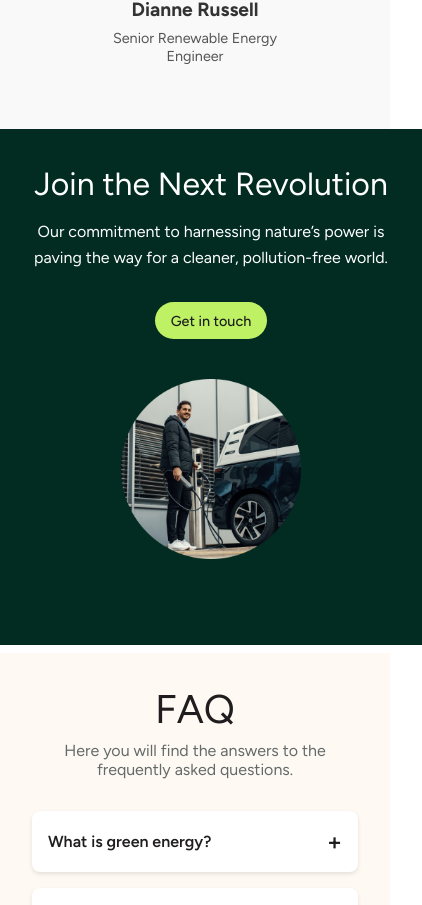
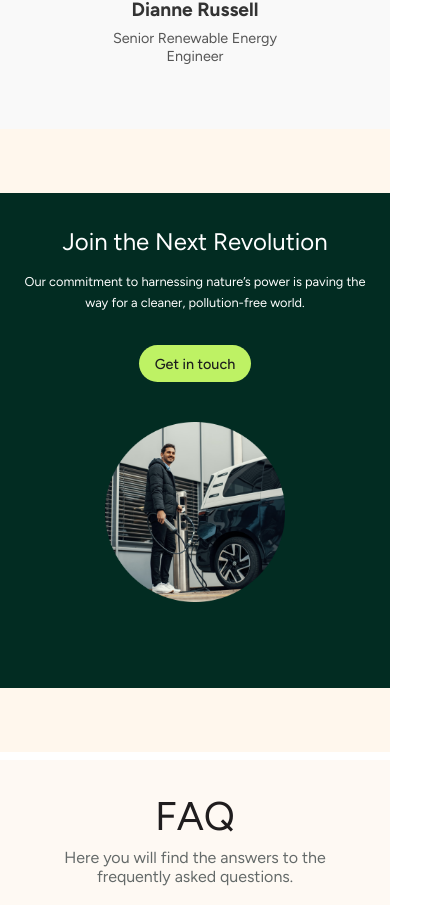
Before and after one commit to sahil8979/emissionzero1, a React (Vite) app: page / in a window 390 px wide. Shown: the part 6039-6944 px from the top of the page, 422 px wide, since content can reach past the window. Built offline with nearby package versions, Linux system fonts and the light colour scheme.

Commit message:
new things added

```diff
--- a/src/Components/Greenmovement/Greenmovement.css
+++ b/src/Components/Greenmovement/Greenmovement.css
@@ -2,13 +2,18 @@
 
 /* Overall styling */
 .green-movement {
+  display: flex;
+  justify-content: center;
   align-items: center;
   background-color: #FFF7ED;
+  padding: 4rem 0; /* Added padding for vertical spacing */
 }
 
+/* Green movement container */
 .green-movement-container {
   display: flex;
-  width: 70%;
+  width: 100%;
+  max-width: 1200px; /* Ensure maximum width */
   justify-content: space-between;
   align-items: center;
   background-color: #022C22; /* Dark green background */
@@ -21,6 +26,7 @@
   border-bottom-right-radius: 260px;
 }
 
+/* Content Section */
 .content-section {
   max-width: 50%;
 }
@@ -81,7 +87,7 @@
     flex-direction: column;
     text-align: center;
     padding: 2rem;
-    width: 90%;
+    width: 90%; /* Reduced width on smaller screens */
   }
 
   .content-section {
@@ -115,10 +121,10 @@
     justify-content: center;
     align-items: center;
   }
+
   .title {
     margin-top: 5%;
     font-size: 2rem;
-
   }
 
   .subtitle {
@@ -158,12 +164,11 @@
 
   .title {
     margin-top: 5%;
-    font-size: 2rem;
-
+    font-size: 1.5rem;
   }
 
   .subtitle {
-    font-size: 1rem;
+    font-size: 0.8rem;
   }
 
   .cta-button {
```
